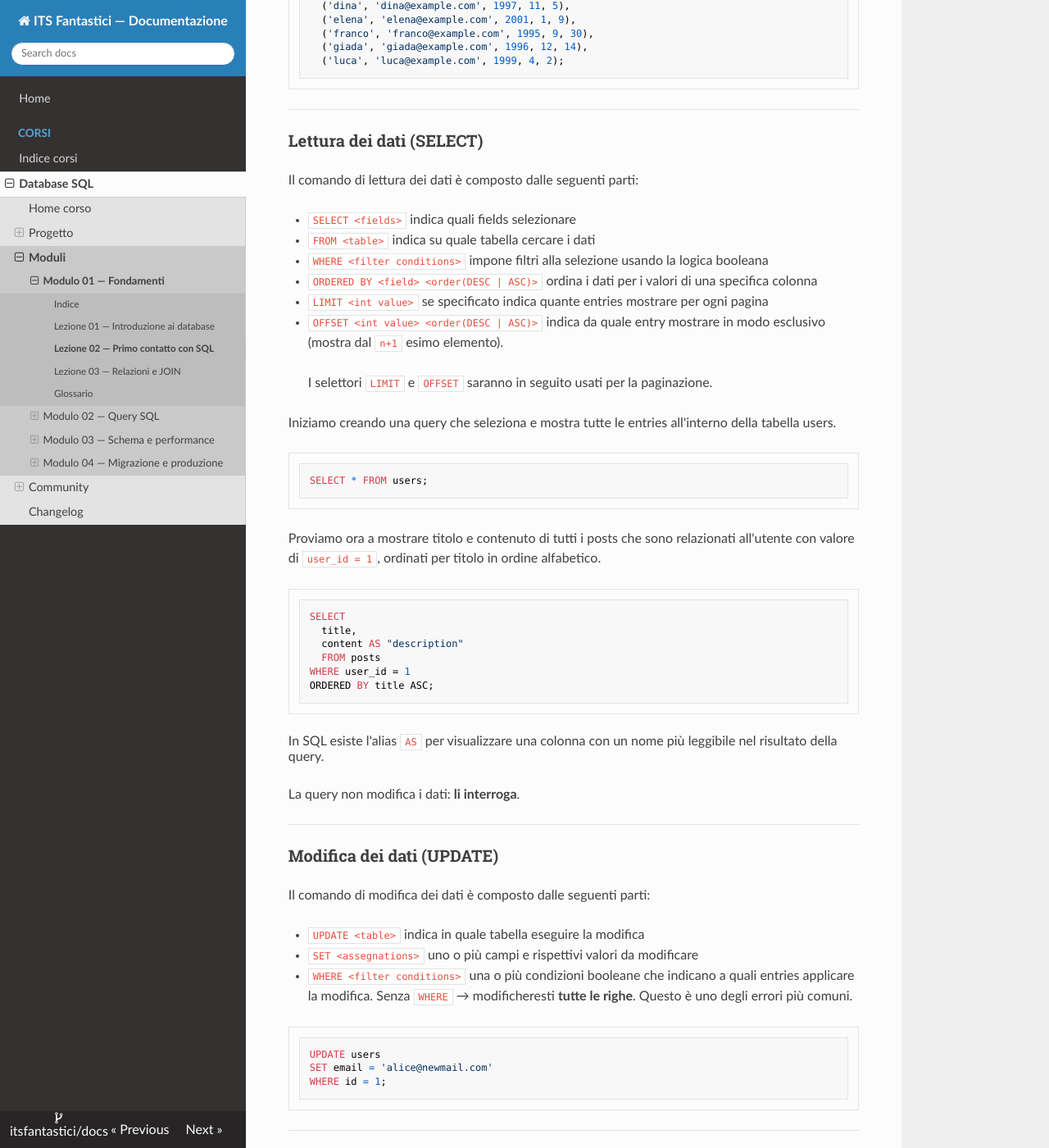
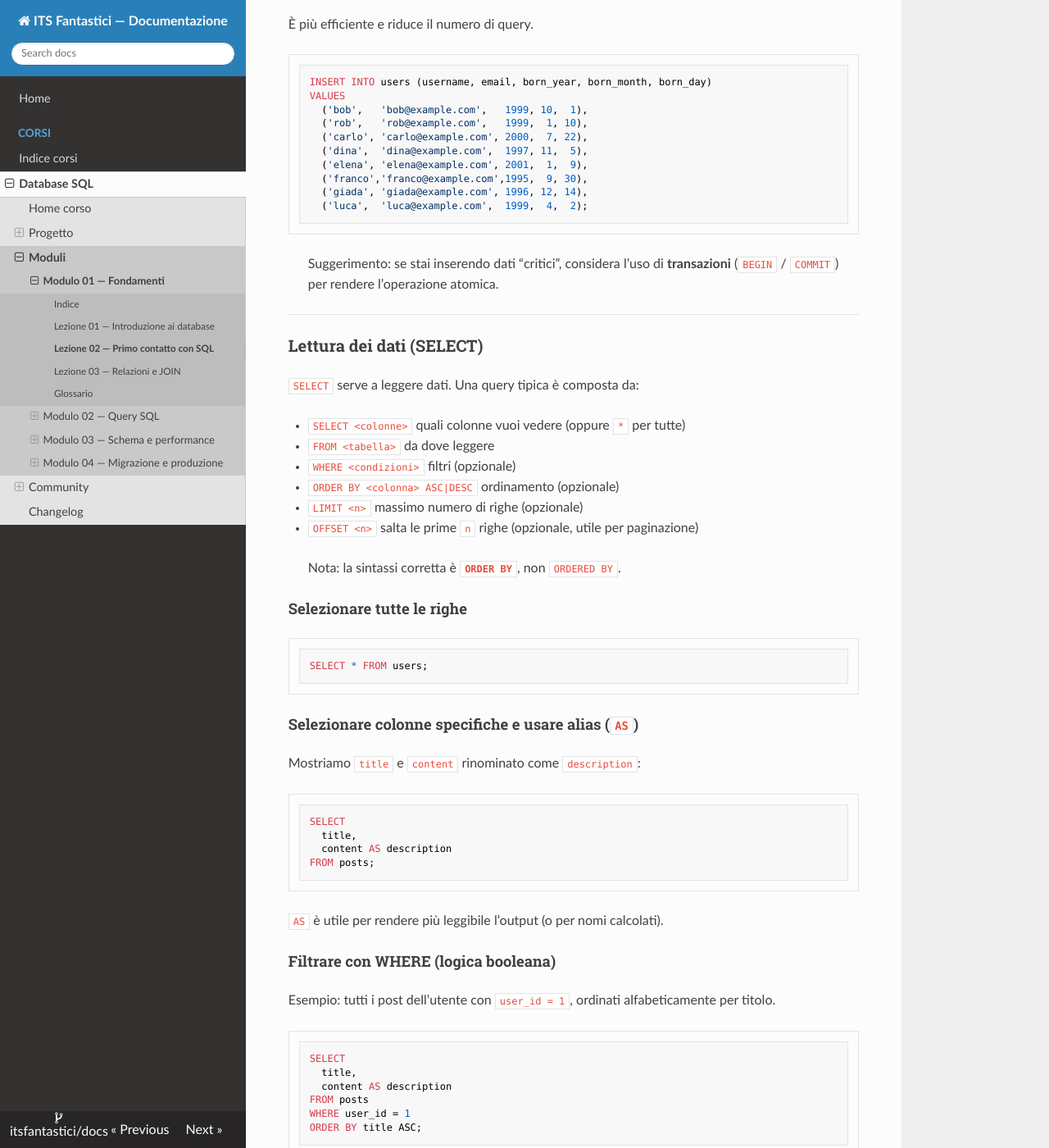
Before and after one commit to pianic2/itsfantastici, an MkDocs documentation site: the page built from docs/corsi/corso-database-sql/moduli/01-fondamenti/lezione-02.md, in a window 1280 px wide and 1400 px high, scrolled down 3976 px. Shown: the whole window at 82% size. Built offline with MkDocs 1.6.1, drawn with Linux system fonts in a browser that asks for light colours; nearby versions of some CDN libraries; some of the changed text lies outside the part shown.

````diff
--- a/docs/corsi/corso-database-sql/moduli/01-fondamenti/lezione-02.md
+++ b/docs/corsi/corso-database-sql/moduli/01-fondamenti/lezione-02.md
@@ -126,13 +126,16 @@ La query più comune è `SELECT`.
 
 ## Esempi
 
-> Partiamo con SQLite (semplice e locale), ma scriviamo SQL standard quando possibile.
+> Usiamo **SQLite** (semplice e locale), ma cerchiamo di scrivere SQL **standard** e portabile quando possibile.
 
 ### Inserimento dei dati (INSERT)
-Il comando di inserimento dei dati è composto dalle seguenti parti:
 
-- `INSERT INTO <table> (<fields>)` specifica la tabella per inserire i dati
-- `VALUES (<values>)` valori da inserire
+`INSERT` serve a creare nuove righe in una tabella. La forma più comune è:
+
+- `INSERT INTO <table> (<colonne>)` indica tabella e colonne da valorizzare
+- `VALUES (<valori>)` indica i valori (nello **stesso ordine** delle colonne)
+
+Esempio: inseriamo un utente.
 
 ```sql
 INSERT INTO users (username, email)
@@ -141,76 +144,149 @@ VALUES ('alice', 'alice@example.com');
 
 Il database:
 
-* assegna automaticamente la primary key
-* verifica i vincoli
+- assegna automaticamente la **primary key** (se `id` è autoincrement)
+- controlla i **vincoli** (es. `NOT NULL`, `UNIQUE`, `CHECK`)
+- controlla le **foreign key** (se abilitate/attive)
 
+Esempio: inseriamo un post collegato a un utente.
 
 ```sql
 INSERT INTO posts (user_id, title, content)
 VALUES (1, 'Primo post', 'Contenuto di esempio');
 ```
-Se `user_id = 1` non esiste → **errore**.
-Questa è integrità referenziale.
 
-Per inserire più righe in un’unica istruzione, puoi usare una lista di valori separati da virgole. È più efficiente e mantiene i dati coerenti.
+Se `user_id = 1` **non esiste** nella tabella `users` → errore di **integrità referenziale** (vincolo FK).
+
+#### Inserire più righe in una sola query
+
+È più efficiente e riduce il numero di query.
 
 ```sql
 INSERT INTO users (username, email, born_year, born_month, born_day)
 VALUES
-  ('bob', 'bob@example.com', 1999, 10, 1),
-  ('rob', 'rob@example.com', 1999, 1, 10),
-  ('carlo', 'carlo@example.com', 2000, 7, 22),
-  ('dina', 'dina@example.com', 1997, 11, 5),
-  ('elena', 'elena@example.com', 2001, 1, 9),
-  ('franco', 'franco@example.com', 1995, 9, 30),
+  ('bob',   'bob@example.com',   1999, 10,  1),
+  ('rob',   'rob@example.com',   1999,  1, 10),
+  ('carlo', 'carlo@example.com', 2000,  7, 22),
+  ('dina',  'dina@example.com',  1997, 11,  5),
+  ('elena', 'elena@example.com', 2001,  1,  9),
+  ('franco','franco@example.com',1995,  9, 30),
   ('giada', 'giada@example.com', 1996, 12, 14),
-  ('luca', 'luca@example.com', 1999, 4, 2);
+  ('luca',  'luca@example.com',  1999,  4,  2);
 ```
+
+> Suggerimento: se stai inserendo dati “critici”, considera l’uso di **transazioni** (`BEGIN` / `COMMIT`) per rendere l’operazione atomica.
 
 ---
 
 ### Lettura dei dati (SELECT)
-Il comando di lettura dei dati è composto dalle seguenti parti:
 
-- `SELECT <fields>` indica quali fields selezionare
-- `FROM <table>` indica su quale tabella cercare i dati
-- `WHERE <filter conditions>` impone filtri alla selezione usando la logica booleana
-- `ORDERED BY <field> <order(DESC | ASC)>` ordina i dati per i valori di una specifica colonna
-- `LIMIT <int value>` se specificato indica quante entries mostrare per ogni pagina
-- `OFFSET <int value> <order(DESC | ASC)>` indica da quale entry mostrare in modo esclusivo (mostra dal `n+1` esimo elemento).
+`SELECT` serve a leggere dati. Una query tipica è composta da:
 
-> I selettori `LIMIT` e `OFFSET` saranno in seguito usati per la paginazione.
+- `SELECT <colonne>` quali colonne vuoi vedere (oppure `*` per tutte)
+- `FROM <tabella>` da dove leggere
+- `WHERE <condizioni>` filtri (opzionale)
+- `ORDER BY <colonna> ASC|DESC` ordinamento (opzionale)
+- `LIMIT <n>` massimo numero di righe (opzionale)
+- `OFFSET <n>` salta le prime `n` righe (opzionale, utile per paginazione)
 
-Iniziamo creando una query che seleziona e mostra tutte le entries all'interno della tabella users.
+> Nota: la sintassi corretta è **`ORDER BY`**, non `ORDERED BY`.
+
+#### Selezionare tutte le righe
 
 ```sql
 SELECT * FROM users;
 ```
 
-Proviamo ora a mostrare titolo e contenuto di tutti i posts che sono relazionati all'utente con valore di `user_id = 1`, ordinati per titolo in ordine alfabetico.
+#### Selezionare colonne specifiche e usare alias (`AS`)
+
+Mostriamo `title` e `content` rinominato come `description`:
 
 ```sql
 SELECT
   title,
-  content AS "description"
-  FROM posts
+  content AS description
+FROM posts;
+```
+
+`AS` è utile per rendere più leggibile l’output (o per nomi calcolati).
+
+#### Filtrare con WHERE (logica booleana)
+
+Esempio: tutti i post dell’utente con `user_id = 1`, ordinati alfabeticamente per titolo.
+
+```sql
+SELECT
+  title,
+  content AS description
+FROM posts
 WHERE user_id = 1
-ORDERED BY title ASC;
+ORDER BY title ASC;
 ```
-In SQL esiste l'alias `AS` per visualizzare una colonna con un nome più leggibile nel risultato della query.
 
-La query non modifica i dati: **li interroga**.
+Operatori utili in `WHERE`:
+
+- confronti: `=`, `!=` (o `<>`), `<`, `<=`, `>`, `>=`
+- combinazioni: `AND`, `OR`, `NOT`
+- insiemi: `IN (...)`
+- pattern: `LIKE` con `%` (qualsiasi sequenza) e `_` (un carattere)
+- intervalli: `BETWEEN ... AND ...`
+- valori mancanti: `IS NULL` / `IS NOT NULL` (attenzione: `= NULL` non funziona)
+
+Esempi rapidi:
+
+```sql
+-- utenti nati dal 1999 in poi
+SELECT username, born_year
+FROM users
+WHERE born_year >= 1999;
+
+-- utenti con username in una lista
+SELECT id, username
+FROM users
+WHERE username IN ('alice', 'bob', 'luca');
+
+-- utenti con email su un dominio
+SELECT id, email
+FROM users
+WHERE email LIKE '%@example.com';
+
+-- utenti senza anno di nascita (se la colonna può essere NULL)
+SELECT id, username
+FROM users
+WHERE born_year IS NULL;
+```
+
+#### LIMIT e OFFSET (paginazione)
+
+Mostriamo 5 utenti per pagina, saltando i primi 10:
+
+```sql
+SELECT id, username, email
+FROM users
+ORDER BY id ASC
+LIMIT 5
+OFFSET 10;
+```
+
+> In paginazione, `ORDER BY` è importante per avere risultati stabili e ripetibili.
 
 ---
 
 ### Modifica dei dati (UPDATE)
-Il comando di modifica dei dati è composto dalle seguenti parti:
 
-- `UPDATE <table>` indica in quale tabella eseguire la modifica
-- `SET <assegnations>` uno o più campi e rispettivi valori da modificare
-- `WHERE <filter conditions>` una o più condizioni booleane che indicano a quali entries applicare la modifica.
-Senza `WHERE` → modificheresti **tutte le righe**.
-Questo è uno degli errori più comuni.
+`UPDATE` serve a **modificare una o più righe** esistenti.
+
+Struttura:
+
+- `UPDATE <table>` tabella da aggiornare
+- `SET <assegnazioni>` colonne da cambiare (`colonna = valore`)
+- `WHERE <condizioni>` quali righe aggiornare (quasi sempre necessario)
+
+> Senza `WHERE` aggiorni **tutte** le righe della tabella: è uno degli errori più comuni e pericolosi.
+
+#### Aggiornare una singola riga
+
+Esempio: cambiamo l’email dell’utente con `id = 1`.
 
 ```sql
 UPDATE users
@@ -218,9 +294,55 @@ SET email = 'alice@newmail.com'
 WHERE id = 1;
 ```
 
+#### Aggiornare più colonne nella stessa query
+
+```sql
+UPDATE users
+SET
+  username = 'alice_2',
+  email = 'alice2@example.com'
+WHERE id = 1;
+```
+
+#### Aggiornare più righe (in modo controllato)
+
+Esempio: cambiamo il dominio email di tutti gli utenti che hanno `@example.com`.
+
+```sql
+UPDATE users
+SET email = REPLACE(email, '@example.com', '@newdomain.com')
+WHERE email LIKE '%@example.com';
+```
+
+`%` indica “qualsiasi sequenza di caratteri”.
+
+#### Buone pratiche
+
+- Prima di un `UPDATE`, esegui una `SELECT` con lo stesso `WHERE` per vedere quante righe verranno coinvolte:
+  ```sql
+  SELECT *
+  FROM users
+  WHERE id = 1;
+  ```
+- Usa `WHERE` **specifici** (PK, email univoche, combinazioni precise di condizioni).
+- Se possibile, lavora in **transazione** quando aggiorni dati importanti (per poter annullare in caso di errore).
+- Aggiorna solo i campi necessari.
+
+> `UPDATE` **modifica** i dati: trattalo come un’operazione potenzialmente irreversibile senza backup o transazioni.
+
 ---
 
 ### Cancellazione dei dati (DELETE)
+Il comando di cancellazione dei dati serve a rimuovere una o più righe da una tabella.
+
+È composto dalle seguenti parti:
+
+- `DELETE FROM <table>` indica da quale tabella eliminare i record
+- `WHERE <filter conditions>` specifica quali righe cancellare (quasi sempre necessario)
+
+> Senza `WHERE` cancelli **tutte** le righe della tabella: è un errore molto comune.
+
+Esempio: cancelliamo il post con `id = 1`.
 
 ```sql
 DELETE FROM posts
````
Also changed, not shown: site/corsi/corso-database-sql/moduli/01-fondamenti/lezione-02/index.html, site/index.html, site/search/search_index.json, site/sitemap.xml, 1 other file.
